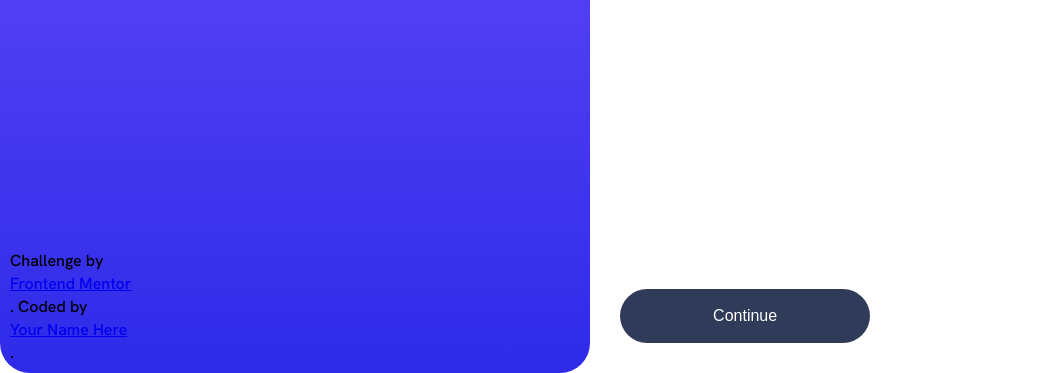
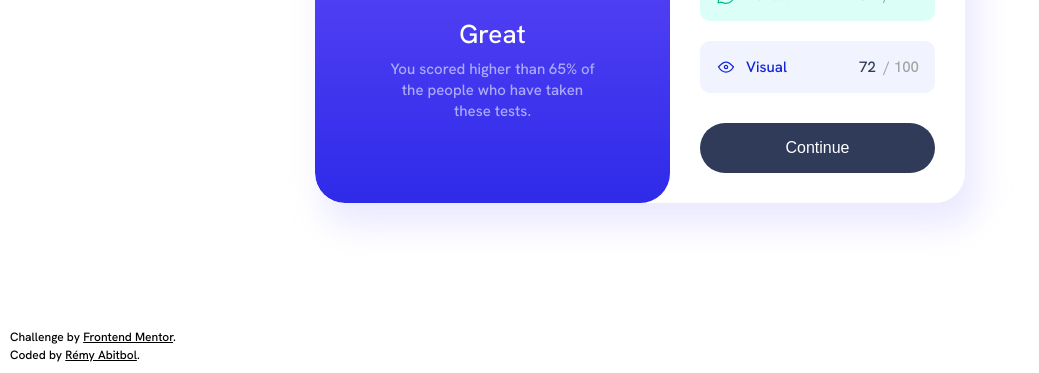
Before and after one commit to remscodes/frontend-mentor, a website built with Vite: page newbie/results-summary-component/index.html in a window 1280 px wide. Shown: the part 427-800 px from the top of the page, without its empty margins (0-1039 px from the left). Built offline with nearby package versions, Linux system fonts and the light colour scheme.

Commit message:
[results-summary-component] Finish desktop design

```diff
--- a/newbie/results-summary-component/components/recap/recap.js
+++ b/newbie/results-summary-component/components/recap/recap.js
@@ -23,7 +23,7 @@ export class Recap extends HTMLElement {
         <span>${this.category}</span>
 
         <div class="recap__score">
-          <span class="recap__score-current">${this.score} <span class="recap__score-total">/ 100</span></span>
+          <span class="recap__score-current">${this.score} &nbsp;<span class="recap__score-total">/ 100</span></span>
         </div>
       </div>
     `;
--- a/newbie/results-summary-component/index.css
+++ b/newbie/results-summary-component/index.css
@@ -23,11 +23,27 @@ main {
   flex-direction: column;
 }
 
+.wrapper {
+  display: flex;
+  flex-direction: column;
+  z-index: 1;
+  flex: 1;
+}
+
+.panel {
+  max-width: 650px;
+  display: flex;
+  flex-direction: column;
+  height: 100%;
+  overflow: auto;
+  box-shadow: 10px 20px 30px 5px hsla(241, 100%, 89%, 0.35);
+}
+
 .attribution {
   position: fixed;
   bottom: 10px;
   left: 10px;
-  display: flex;
+  display: none;
   flex-direction: column;
   gap: 2px;
 }
@@ -44,28 +60,20 @@ main {
   font-weight: 400;
 }
 
-.wrapper {
-  display: flex;
-  flex-direction: column;
-  justify-items: center;
-  flex: 1;
-}
+@media screen and (width > 600px) {
+  .wrapper {
+    align-items: center;
+    justify-content: center;
+  }
 
-.panel {
-  max-width: 900px;
-  display: flex;
-  flex-direction: row;
-  flex: 1;
-  overflow: auto;
-  height: 100%;
-}
-
-@media screen and (width < 400px) {
   .panel {
-    flex-direction: column;
+    flex-direction: row;
+    border-radius: 30px;
+    margin: 20px;
+    height: unset;
   }
 
   .attribution {
-    display: none;
+    display: flex;
   }
 }
--- a/newbie/results-summary-component/index.html
+++ b/newbie/results-summary-component/index.html
@@ -65,9 +65,12 @@
 </main>
 
 <footer>
+
   <div class="attribution">
-    Challenge by <a href="https://www.frontendmentor.io?ref=challenge" target="_blank">Frontend Mentor</a>.
-    Coded by <a href="#">Your Name Here</a>.
+
+    <span class="attribution__text">Challenge by <a class="attribution__link" href="https://www.frontendmentor.io?ref=challenge" target="_blank">Frontend Mentor</a>.</span>
+
+    <span class="attribution__text">Coded by <a class="attribution__link" href="https://github.com/remscodes" target="_blank">Rémy Abitbol</a>.</span>
   </div>
 </footer>
 </body>
--- a/newbie/results-summary-component/styles/button.css
+++ b/newbie/results-summary-component/styles/button.css
@@ -4,7 +4,7 @@
   border-radius: 40px;
   border: 0;
   cursor: pointer;
-  padding: 18px;
+  padding: 16px;
   font-size: 16px;
 }
 
--- a/newbie/results-summary-component/styles/result.css
+++ b/newbie/results-summary-component/styles/result.css
@@ -4,6 +4,7 @@
   display: flex;
   flex-direction: column;
   align-items: center;
+  justify-content: center;
   gap: 20px;
   background: var(--gradient-result-bg);
   color: var(--light-lavander);
@@ -56,7 +57,7 @@
 
 .result-sub-title {
   color: white;
-  font-size: 22px;
+  font-size: 26px;
   font-weight: 500;
 }
 
@@ -66,3 +67,14 @@
   text-align: center;
   line-height: 1.4;
 }
+
+@media screen and (width > 600px) {
+  .panel-result {
+    border-radius: 30px;
+    flex: 1;
+  }
+
+  .result-text {
+    margin: 0 10px;
+  }
+}
--- a/newbie/results-summary-component/styles/summary.css
+++ b/newbie/results-summary-component/styles/summary.css
@@ -4,13 +4,12 @@
   overflow: auto;
   flex: 1;
   padding: 30px;
-  gap: 20px;
+  gap: 30px;
 }
 
 #recaps-slot {
   display: flex;
   flex-direction: column;
   gap: 20px;
-  height: 100%;
   overflow: auto;
 }
```
